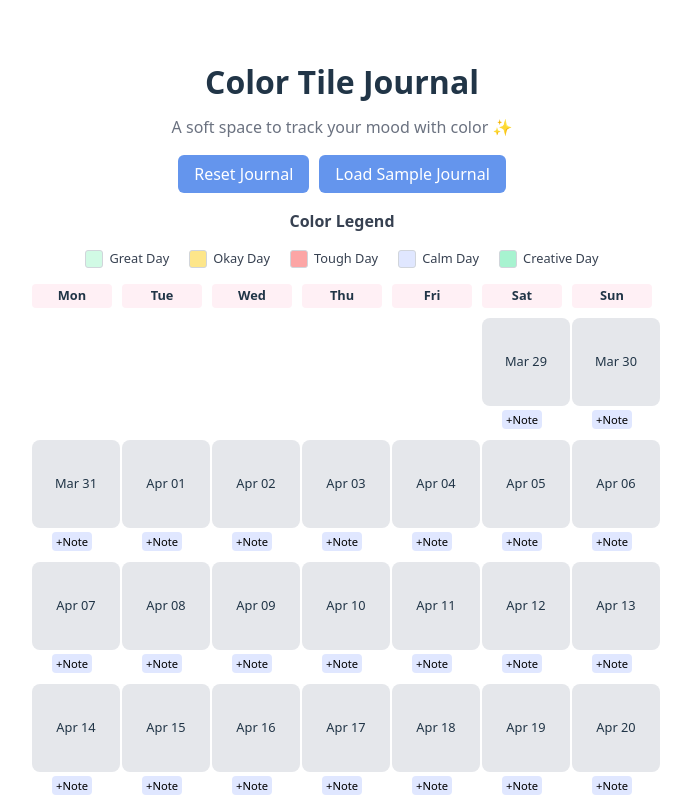
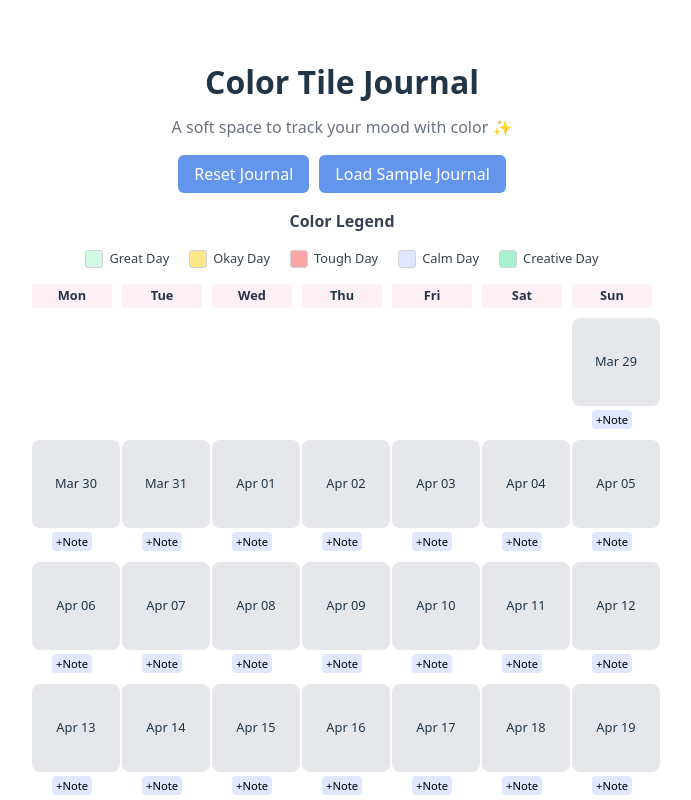
Before and after one commit to vish-mo/color-tile-journal, a React (Vite) app: page / in a window 1280 px wide. Shown: the top 800 px of the page, without its empty margins (298-989 px from the left). Built offline with nearby package versions, Linux system fonts and the light colour scheme.

Commit message:
color tiles day fix

```diff
--- a/src/journal/CalendarComponent/Calendar.tsx
+++ b/src/journal/CalendarComponent/Calendar.tsx
@@ -21,10 +21,6 @@ type SingleTileData = {
 
 type TileData = Record<string, SingleTileData>;
 
-const past30Days = getPastMonth();
-const firstDayOfWeekFromDate = new Date(past30Days[0]).getDay();
-const firstDayOfWeek = firstDayOfWeekFromDate === 0 ? 6 : firstDayOfWeekFromDate - 1;
-
 const colorOptions = ['#D1FAE5', '#FDE68A', '#FCA5A5', '#E0E7FF', '#A7F3D0'];
 
 const sampleNotes = [
@@ -46,7 +42,12 @@ export default function Calendar() {
     // For adding a note
     const [editedDate, setEditedDate] = useState<string|null>(null);
     const [noteText, setNoteText] = useState<string>('');
+
     const [sampleDataLoaded, setSampleDataLoaded] = useState<boolean>(false);
+
+    const past30Days = getPastMonth();
+    const firstDayOfWeekFromDate = new Date(past30Days[past30Days.length - 1]).getDay();
+    const firstDayOfWeek = firstDayOfWeekFromDate === 0 ? 6 : firstDayOfWeekFromDate - 1;
 
     const loadSampleData = () => {
         const refreshedTileData: TileData = {};
@@ -179,7 +180,7 @@ export default function Calendar() {
             }}>
                 {Array.from({length: 7}).map((_, idx) =>(
                     <div
-                        key={'empty-'+idx}
+                        key={'day-header-'+idx}
                         style={{
                             fontSize: '0.8rem',
                             backgroundColor: 'lavenderblush',
```
